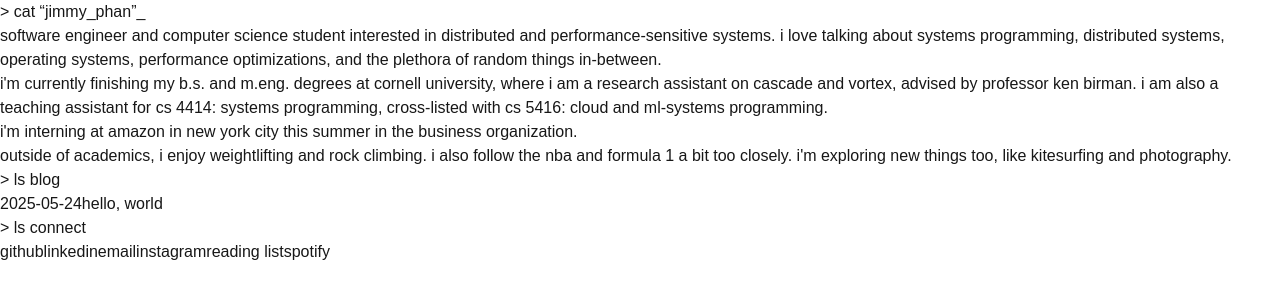
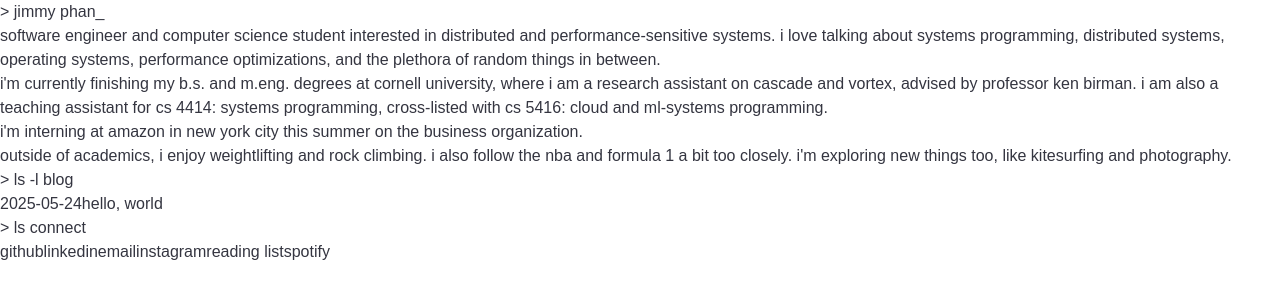
Before and after one commit to jmyphn/personal-website, a Next.js app: page / in a window 1280 px wide. Shown: the top 300 px of the page. Built offline with nearby package versions, Linux system fonts and the light colour scheme.

Commit message:
homepage minor modifications

```diff
--- a/src/app/globals.css
+++ b/src/app/globals.css
@@ -4,12 +4,12 @@
 
 :root {
   --background: #ffffff;
-  --foreground: #171717;
+  --foreground: #343540;
 }
 
 @media (prefers-color-scheme: dark) {
   :root {
-    --background: #343540;
+    --background: #111216;
     --foreground: #acacad;
   }
 }
--- a/src/app/page.tsx
+++ b/src/app/page.tsx
@@ -40,14 +40,14 @@ const HomePage = () => {
   return (
     <main className="p-8 max-w-2xl mx-auto text-left space-y-6">
       <h1 className="text-4xl font-bold font-mono mb-4">
-        <span className="text-blue-600">&gt;</span> cat &ldquo;jimmy_phan&rdquo;
+        <span className="text-blue-600">&gt;</span> jimmy phan
         <span className="" aria-hidden>
           {showCursor ? "_" : "\u00a0"}
         </span>
       </h1>
       <p className="text-md ">
         software engineer and computer science student interested in distributed and performance-sensitive systems.
-        i love talking about systems programming, distributed systems, operating systems, performance optimizations, and the plethora of random things in-between.
+        i love talking about systems programming, distributed systems, operating systems, performance optimizations, and the plethora of random things in between.
       </p>
       <p className="text-md">
         i&apos;m currently finishing my b.s. and m.eng. degrees at cornell university,
@@ -57,7 +57,7 @@ const HomePage = () => {
       </p>
 
       <p className="text-md">
-        i&apos;m interning at amazon in new york city this summer in the business organization.
+        i&apos;m interning at amazon in new york city this summer on the business organization.
       </p>
       <p className="text-md">
         outside of academics, i enjoy weightlifting and rock climbing.
@@ -66,7 +66,7 @@ const HomePage = () => {
       </p>
 
       <section>
-        <h2 className="text-2xl font-semibold font-mono mb-2"><span className="text-blue-600">&gt;</span> ls blog</h2>
+        <h2 className="text-2xl font-semibold font-mono mb-2"><span className="text-blue-600">&gt;</span> ls -l blog</h2>
         <ul className="space-y-2">
           {blogs.map(({ date, title, href }) => (
             <li key={href} className="text-gray-800">
```
